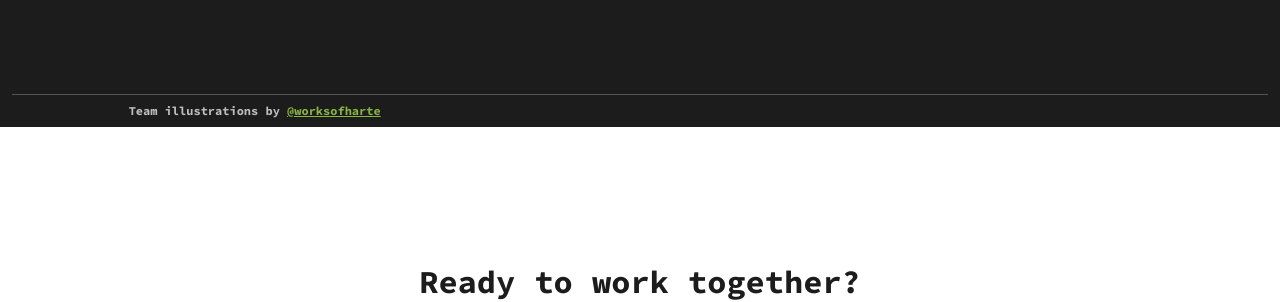
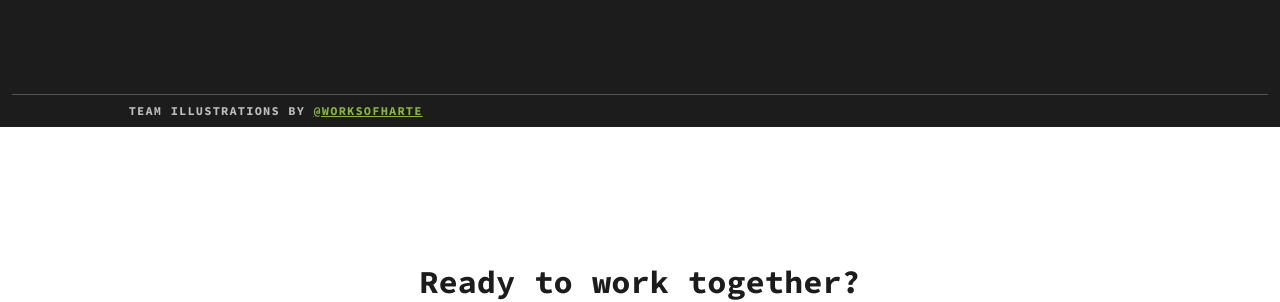
Before and after one commit to compilerla/compiler.la, a Jekyll site: the page built from about.html, in a window 1280 px wide. Shown: the part 3252-3554 px from the top of the page. Built offline with Jekyll 4.4.1, drawn with Linux system fonts in a browser that asks for light colours.

Commit message:
fix: add l-s to fs-8

```diff
--- a/about.html
+++ b/about.html
@@ -135,7 +135,7 @@ description: We build open-source, human-centered, secure, agile solutions to su
             </dig>
           </div>
           <div class="row border-top border-light mt-3 mt-lg-5">
-            <p class="credit monospace fw-bold fs-8 uppercase text-center text-lg-start text-info offset-lg-1 my-2">Team illustrations by <a class="fw-bold" href="https://www.instagram.com/worksofharte/" target="_blank">@worksofharte</a></p>
+            <p class="monospace fw-bold fs-8 text-uppercase text-center text-lg-start text-info offset-lg-1 my-2">Team illustrations by <a class="fw-bold" href="https://www.instagram.com/worksofharte/" target="_blank">@worksofharte</a></p>
           </div>
     </div>
 </section>
--- a/styles/base.css
+++ b/styles/base.css
@@ -336,6 +336,7 @@ header {
 
 .fs-8 {
     font-size: calc(12rem / 16) !important;
+    letter-spacing: 1.2px !important;
 }
 
 .bg-w-100 { /* Full-width background color, goes beyond gutter */
```
